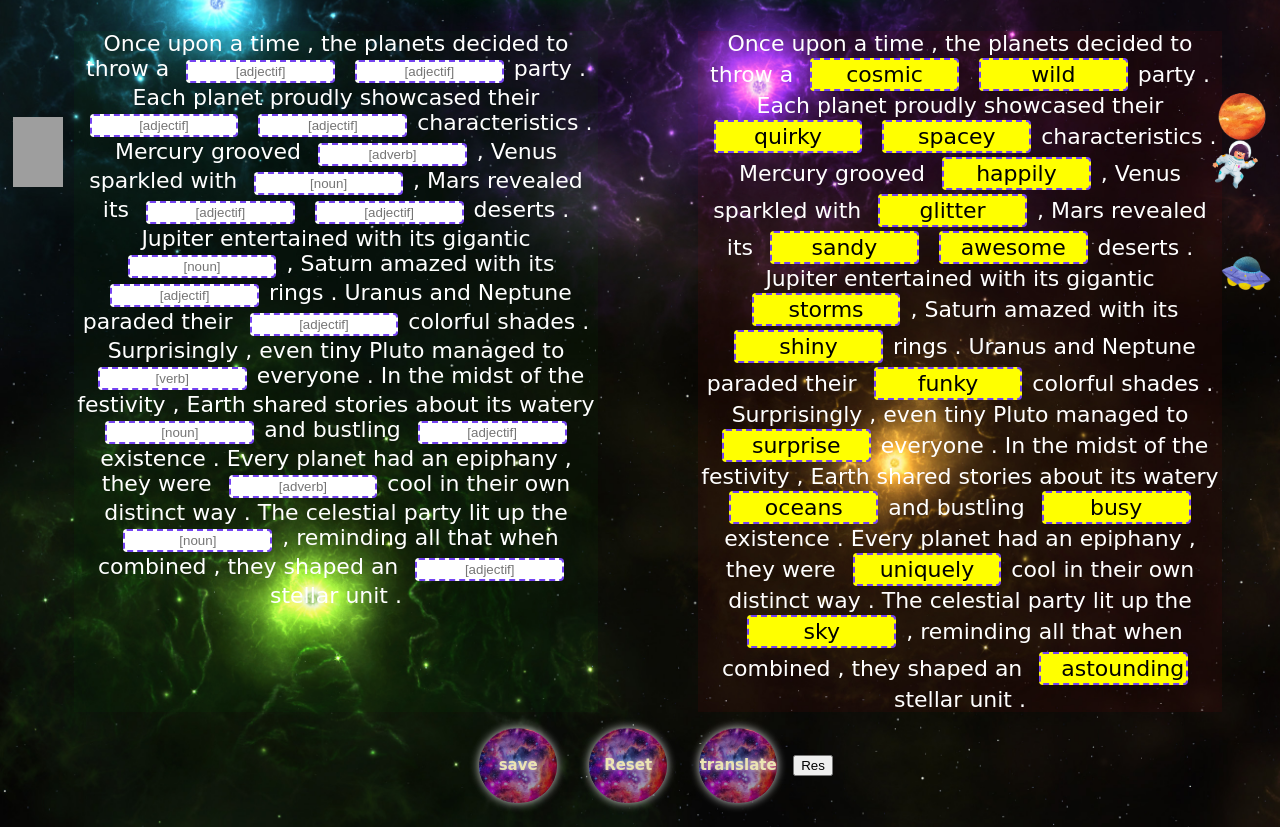
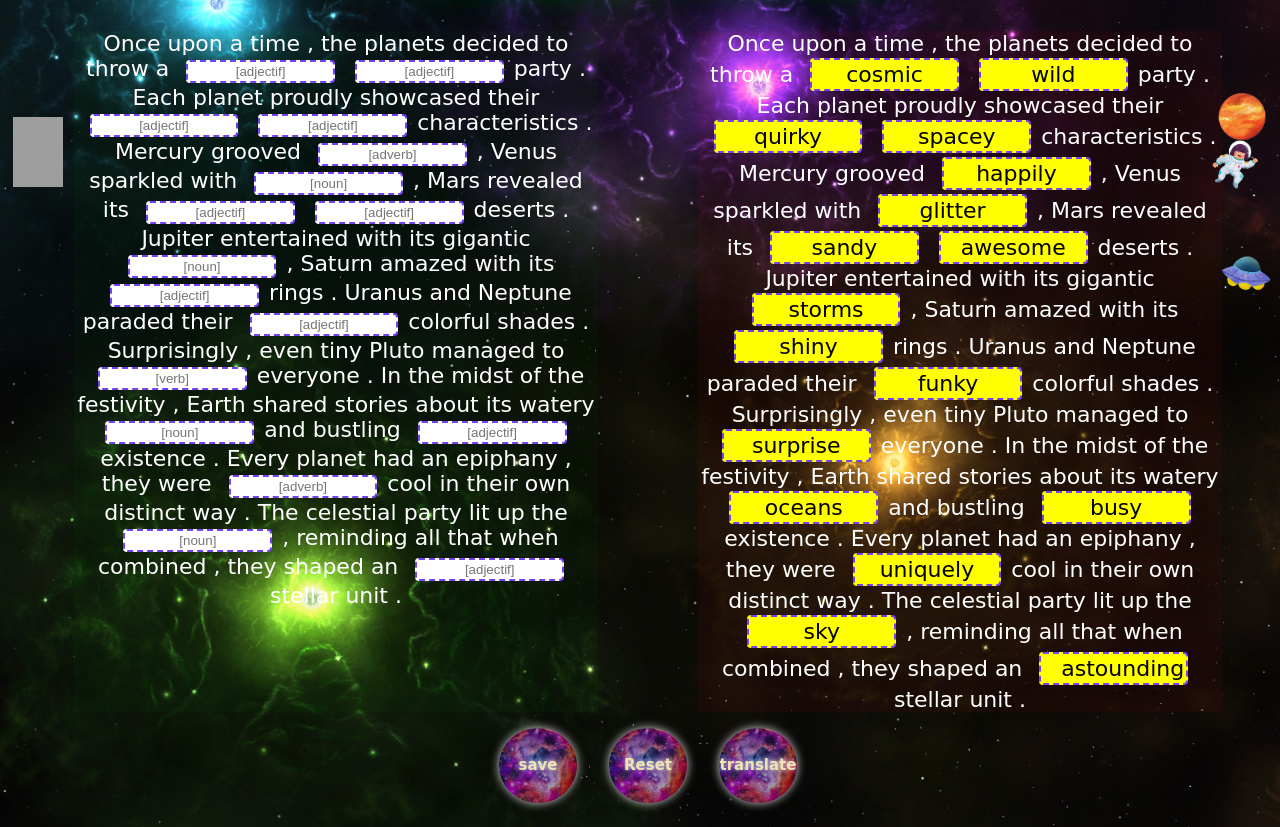
Before and after one commit to 202306-NEA-DZ-FEW/madlibs-fennecs, a plain HTML site: page index.html in a window 1280 px wide. Shown: the part 228-1055 px from the top of the page. Drawn offline with Linux system fonts and the light colour scheme; grey boxes are pictures that could not be loaded.

Commit message:
fix reset button fonctionality

```diff
--- a/index.html
+++ b/index.html
@@ -41,7 +41,6 @@
       <button class="button" >save</button>
       <button class="button" id="reset">Reset</button>
       <button class="button">translate</button>
-      <button  id="reset">Res</button>
 
     </div>
 
```
